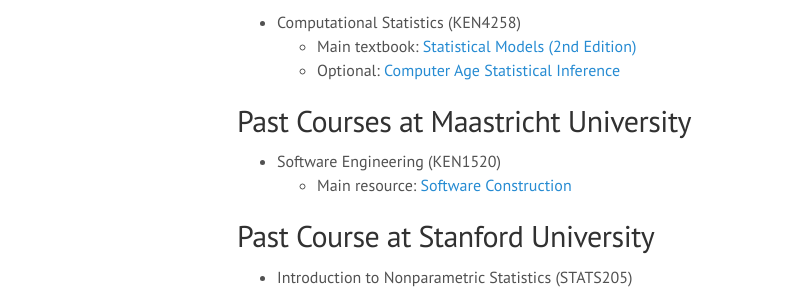
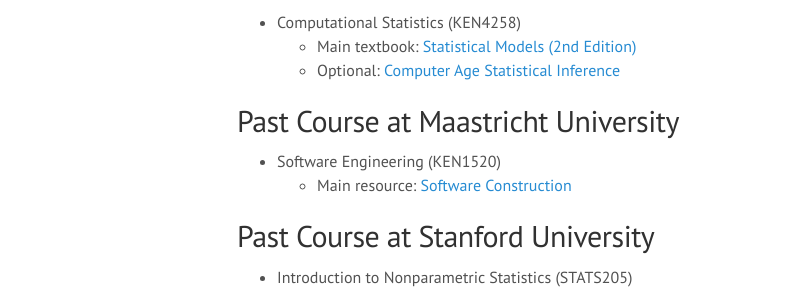
Before and after one commit to ChristofSeiler/ChristofSeiler.github.io, a Jekyll site: the page built from teaching.md, in a window 1280 px wide. Shown: the part 332-625 px from the top of the page, without its empty margins (3-791 px from the left). Built offline with Jekyll 4.4.1, drawn with Linux system fonts in a browser that asks for light colours.

Commit message:
Update teaching.md

```diff
--- a/teaching.md
+++ b/teaching.md
@@ -12,7 +12,7 @@
   * Main textbook: [Statistical Models (2nd Edition)](https://maastrichtuniversity.on.worldcat.org/oclc/586163317)
   * Optional: [Computer Age Statistical Inference](https://web.stanford.edu/~hastie/CASI/)
 
-## Past Courses at Maastricht University
+## Past Course at Maastricht University
 
 * Software Engineering (KEN1520)
   * Main resource: [Software Construction](https://web.mit.edu/6.031/)
```
